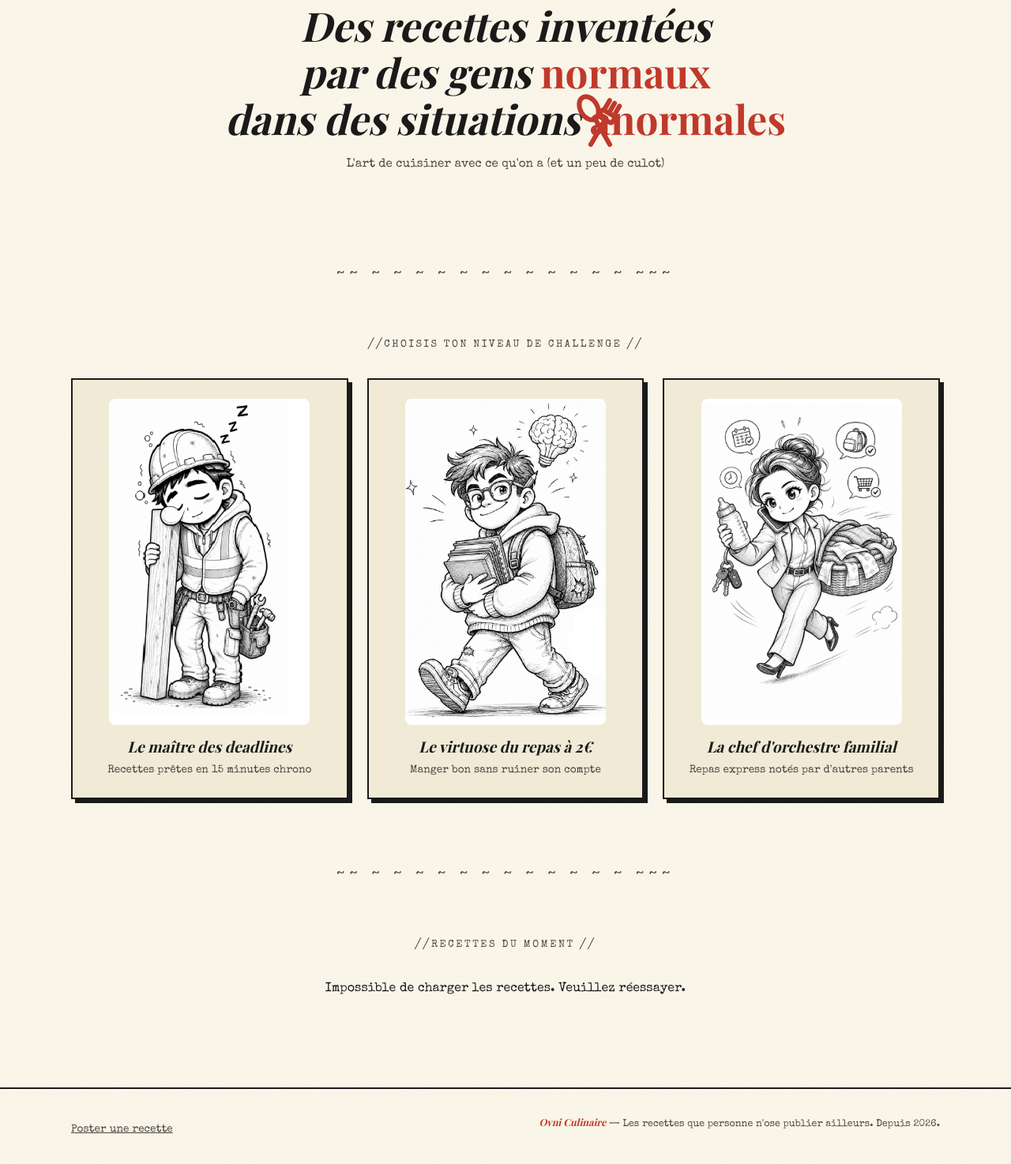
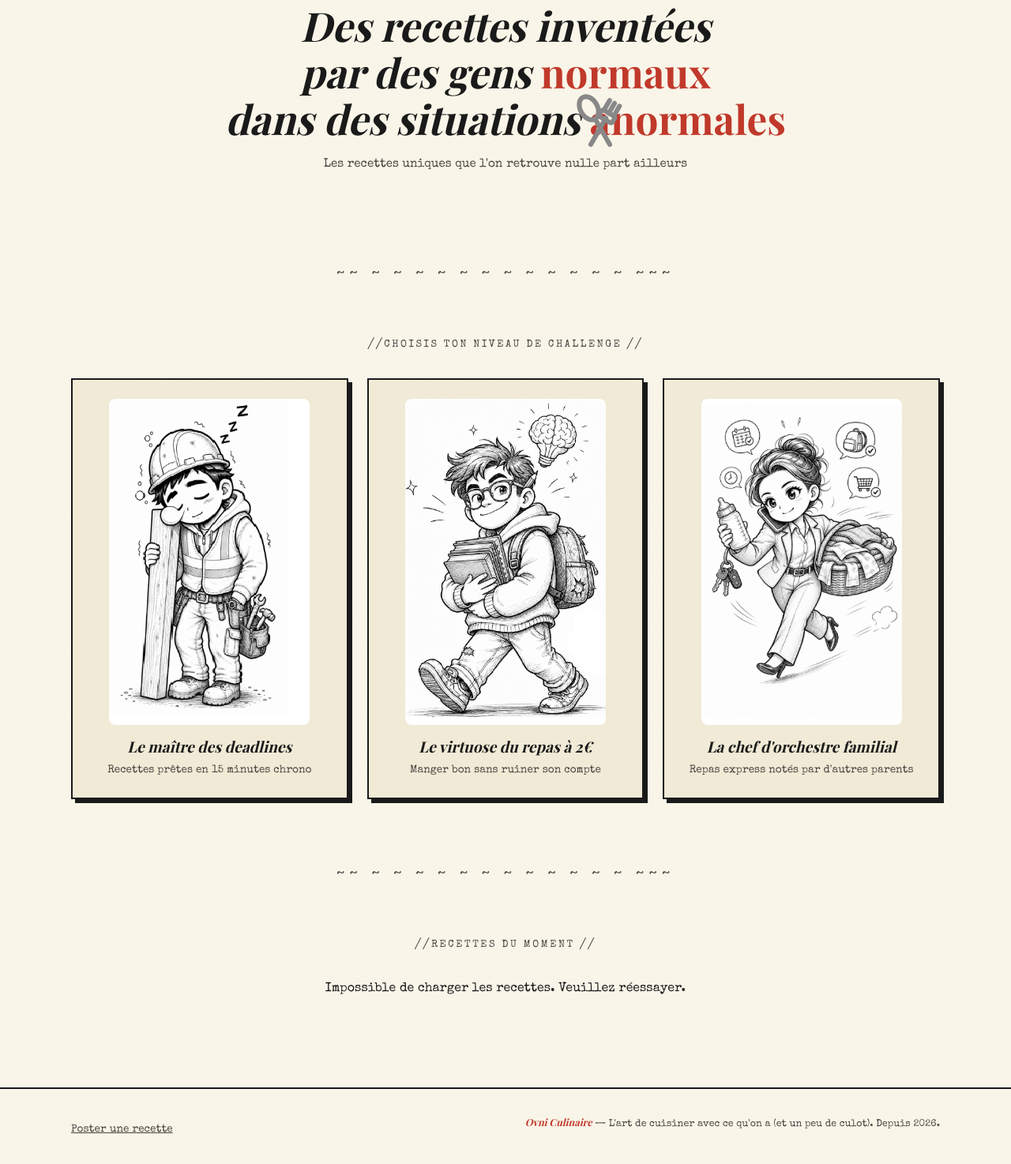
Before and after one commit to MrZaZaH/projet-file-rouge, a website: page frontend/public/index.html in a window 1280 px wide. Shown: the part 182-1656 px from the top of the page at 79% size. Drawn offline with nearby package versions, Linux system fonts and the light colour scheme; no server answers; a web font is replaced by a local one.

Commit message:
refactor: swap hero/footer taglines and style fork/spoon SVG gray

```diff
--- a/frontend/public/css/styles.css
+++ b/frontend/public/css/styles.css
@@ -301,6 +301,7 @@
     width: 1.6em;
     height: 1.6em;
     z-index: 1;
+    color: #888;
 }
 
 /* ---------- 4. PERSONA CARDS ---------- */
--- a/frontend/public/index.html
+++ b/frontend/public/index.html
@@ -63,7 +63,7 @@
         <section class="hero" aria-labelledby="hero-title">
             <p class="hero-eyebrow">Numéro 42 &nbsp;·&nbsp; Juillet 2026</p>
             <h1 id="hero-title">Des recettes inventées<br>par des gens <em>normaux</em><br>dans des situations <em><span class="a-bar"><span class="a-letter">a</span><svg viewBox="0 0 24 34" fill="none" stroke="currentColor" stroke-width="2.5" stroke-linecap="round" stroke-linejoin="round" aria-hidden="true"><g transform="translate(12,22) rotate(-30) translate(-12,-22)"><ellipse cx="12" cy="10" rx="4.5" ry="6.5"/><line x1="12" y1="16.5" x2="12" y2="32"/></g><g transform="translate(12,22) rotate(30) translate(-12,-22)"><line x1="12" y1="16" x2="12" y2="32"/><rect x="8" y="13" width="8" height="4" rx="1"/><line x1="9" y1="13" x2="9" y2="7"/><line x1="12" y1="13" x2="12" y2="7"/><line x1="15" y1="13" x2="15" y2="7"/></g></svg></span>normales</em></h1>
-            <p class="hero-sub">L'art de cuisiner avec ce qu'on a (et un peu de culot)</p>
+            <p class="hero-sub">Les recettes uniques que l'on retrouve nulle part ailleurs</p>
         </section>
 
         <div class="separator">~ ~ ~ ~ ~ ~ ~ ~ ~ ~ ~ ~ ~</div>
@@ -138,7 +138,7 @@
             <div class="footer-links">
                 <a href="submit.html">Poster une recette</a>
             </div>
-            <p class="footer-copy"><strong>Ovni Culinaire</strong> — Les recettes que personne n'ose publier ailleurs. Depuis 2026.</p>
+            <p class="footer-copy"><strong>Ovni Culinaire</strong> — L'art de cuisiner avec ce qu'on a (et un peu de culot). Depuis 2026.</p>
         </div>
     </footer>
 
```
